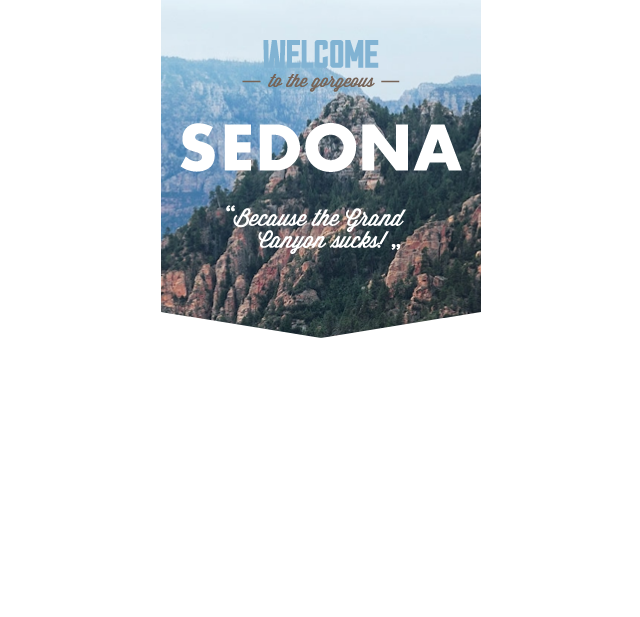
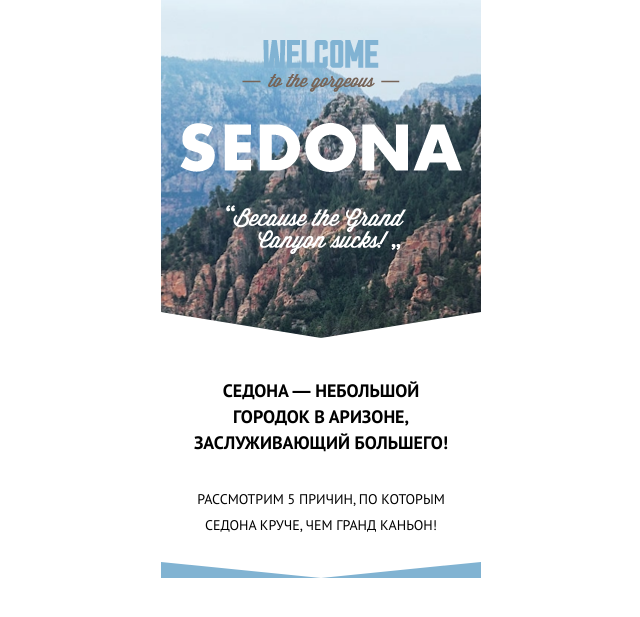
Before and after one commit to Rick-UK/sedona_sp, a plain HTML site: page index.html in a window 1280 px wide. Shown: the part 105-722 px from the top of the page, without its empty margins (319-959 px from the left). Drawn offline with Linux system fonts and the light colour scheme.

Commit message:
add about

```diff
--- a/#source/less/style.less
+++ b/#source/less/style.less
@@ -40,6 +40,27 @@
   font-size: 14px;
   line-height: 14px;
 }
+
+.title{
+  font-family: "PT Sans", -apple-system, BlinkMacSystemFont, Segoe UI, Roboto, Oxygen, Ubuntu, Cantarell, Fira Sans, Droid Sans, Helvetica Neue, sans-serif;
+  font-weight: bold;
+  font-style: normal;
+  font-size: 18px;
+  line-height: 26px;
+  text-transform: uppercase;
+  margin: 0;
+}
+
+.text{
+  font-family: "PT Sans", -apple-system, BlinkMacSystemFont, Segoe UI, Roboto, Oxygen, Ubuntu, Cantarell, Fira Sans, Droid Sans, Helvetica Neue, sans-serif;
+  font-weight: normal;
+  font-style: normal;
+  font-size: 14px;
+  line-height: 26px;
+  text-transform: uppercase;
+  margin: 0;
+}
+
 
 // *****Header*****
 
@@ -180,3 +201,27 @@
     border-left: 160px solid @page-header--bg-color;
   }
 }
+
+.about{
+  width: 320px;
+  box-sizing: border-box;
+  text-align: center;
+  margin:0 auto 0 auto;
+  padding: 40px 32px 40px 32px;
+  position: relative;
+  &__title{
+    margin: 0 0 30px 0;
+  }
+  &::after{
+    content:"";
+    position: absolute;
+    display: block;
+    bottom: 0px;
+    left: 0px;
+    width: 0;
+    height: 0;
+    border-top: 16px solid transparent;
+    border-right: 160px solid @page-header__link--bg-color;
+    border-left: 160px solid @page-header__link--bg-color;
+  }
+}
--- a/index.html
+++ b/index.html
@@ -32,11 +32,13 @@
         <img class="intro__text" src="img/intro-text-mobile.png" height="214" width="282" alt="Welcome to the gorgeous SEDONA, Because the Grand canyon sucks!" >
       </article>
 
+      <article class="about">
+        <h1 class="title about__title">СЕДОНА — небольшой городок в АРИЗОНЕ, зАСЛУЖИвающий большего!</h1>
+        <p class="text about__text">Рассмотрим 5 причин, по которым Седона круче, чем гранд каньон!</p>
+      </article>
 
 
-      <!-- <h1 class="title-h1 page-header__title">СЕДОНА — небольшой городок в АРИЗОНЕ, зАСЛУЖИвающий большего!</h1>
-      <p class="text page-header__text">Рассмотрим 5 причин, по которым Седона круче, чем гранд каньон!</p>
- -->
+
 
 
 
```
Also changed, not shown: css/style.css.
